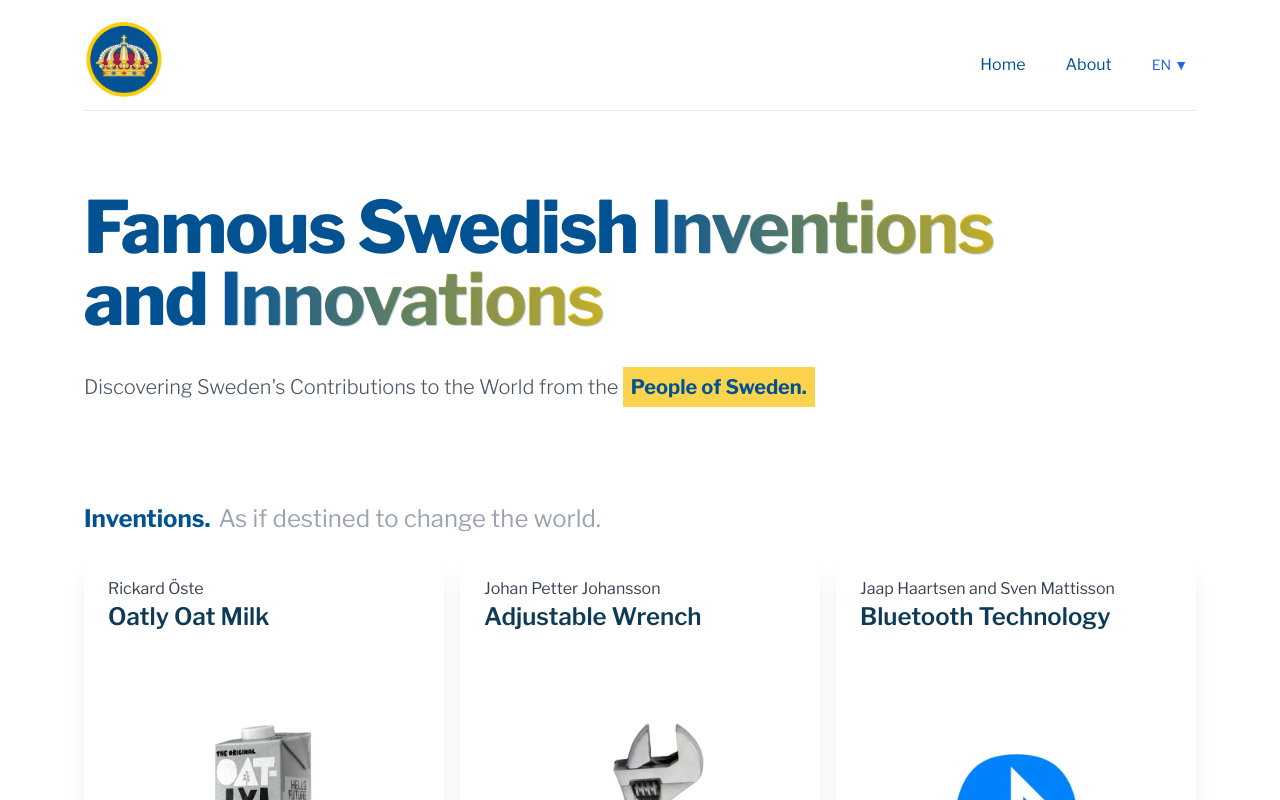
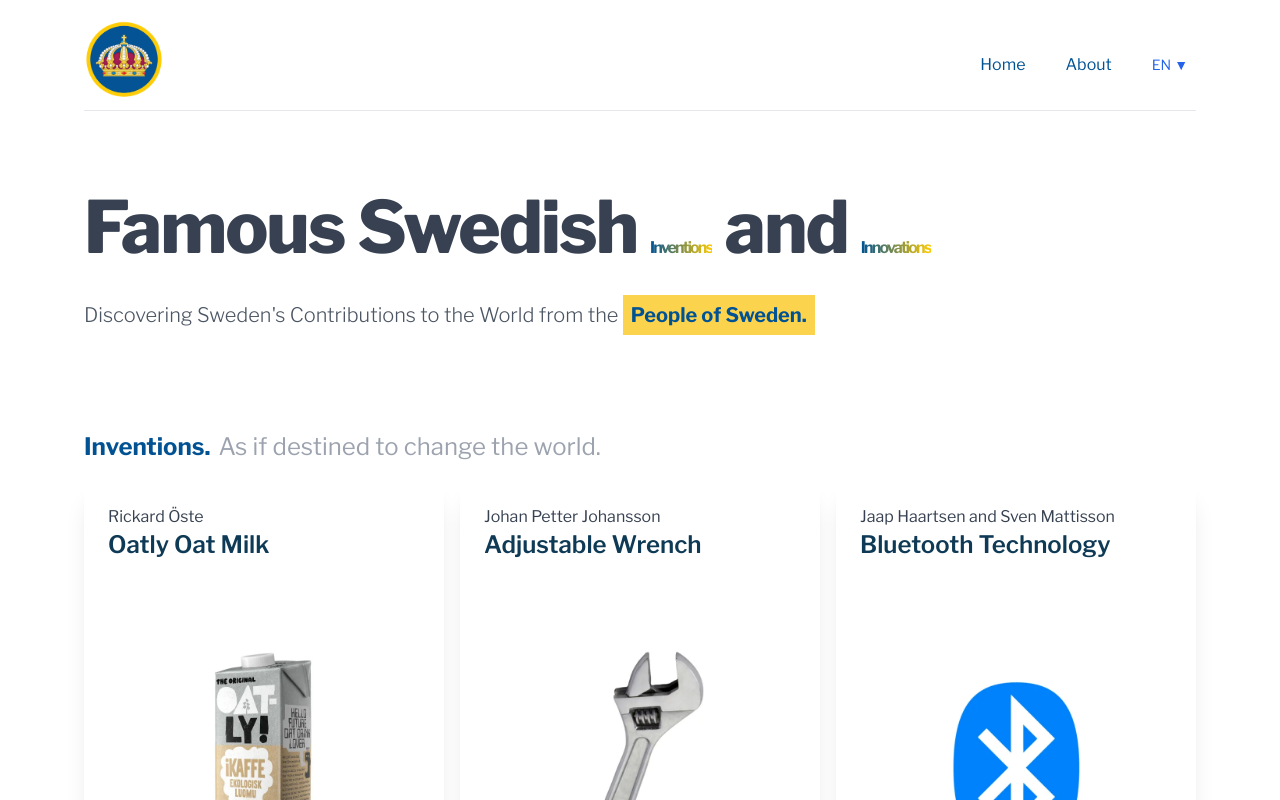
Before and after one commit to koiralaprijun00/swedish-inventions, a Next.js app: page /en in a window 1280 px wide. Shown: the top 800 px of the page. Built offline with nearby package versions, Linux system fonts and the light colour scheme.

Commit message:
Attempt to reduce LCP for Header

```diff
--- a/src/app/[locale]/components/Header.tsx
+++ b/src/app/[locale]/components/Header.tsx
@@ -1,35 +1,35 @@
 "use client"
 
-import React from "react"
+import React, { memo } from "react"
 import { useTranslations } from "next-intl"
 
-export default function Header() {
+const Header = memo(function Header() {
   const t = useTranslations("Translations")
 
   return (
     <header className="text-start mb-24 w-full max-w-5xl text-primaryBlue">
     <div className="py-2 md:py-8 text-left">
-  <h1 className="text-4xl sm:text-5xl md:text-6xl lg:text-7xl font-extrabold tracking-tight">
+  <h1 className="prose text-4xl sm:text-5xl md:text-6xl lg:text-7xl font-extrabold tracking-tight">
     {t("title")}{" "}
     <span
-      className="font-bold bg-clip-text text-transparent bg-gradient-to-r from-[#005293] to-[#fecb00]"
-      style={{ textShadow: "1px 1px 0px rgba(19, 90, 172, 0.25)" }}
+      className="prose font-bold bg-clip-text text-transparent bg-gradient-to-r from-[#005293] to-[#fecb00]"
     >
       {t("inventions")}
     </span>{" "}
     {t("and")}{" "}
     <span
-      className="font-bold bg-clip-text text-transparent bg-gradient-to-r from-[#005293] to-[#fecb00]"
-      style={{ textShadow: "1px 1px 0px rgba(19, 90, 172, 0.25)" }}
+      className="prose font-bold bg-clip-text text-transparent bg-gradient-to-r from-[#005293] to-[#fecb00]"
     >
       {t("innovations")}
     </span>
   </h1>
 </div>
 
-      <p className="text-gray-600 text-base sm:text-lg md:text-xl leading-relaxed md:leading-loose">
+      <p className="prose text-gray-600 text-base sm:text-lg md:text-xl leading-relaxed md:leading-loose">
         {t("headerText")} <span className="bg-amber-300 p-1 md:p-2 text-primaryBlue font-bold leading-relaxed md:leading-loose">{t("peopleOfSweden")}</span>
       </p>
     </header>
   )
-}
+})
+
+export default Header
```
